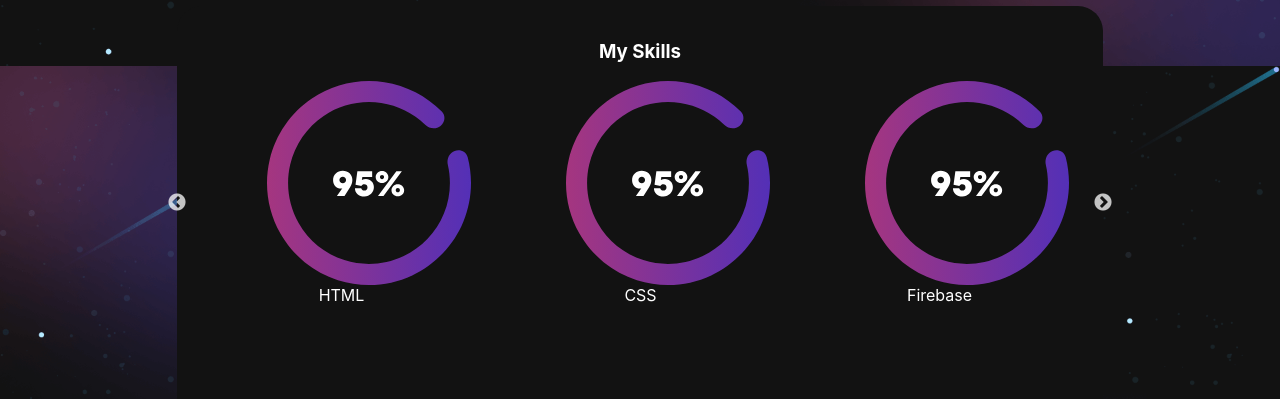
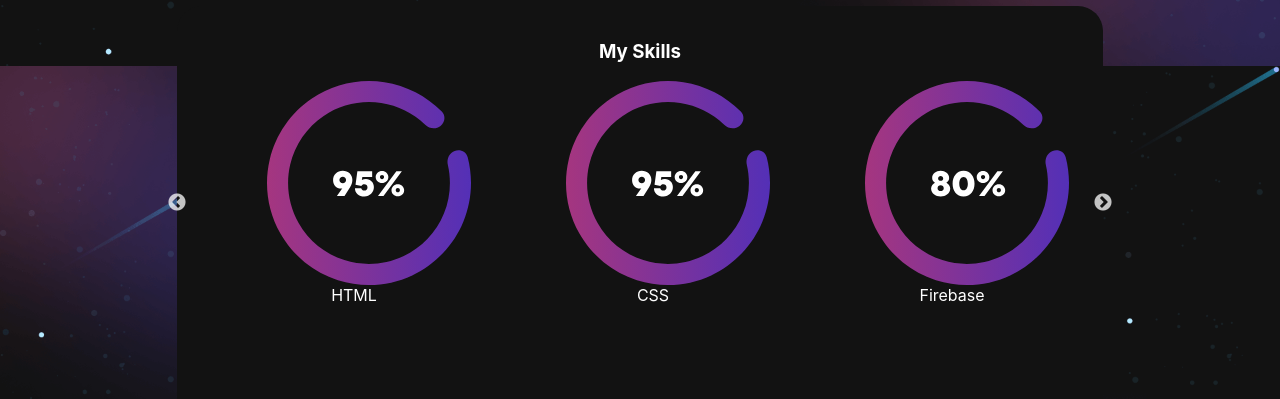
Before and after one commit to rawand1998/portofilio, a React (Create React App) app: page / in a window 1280 px wide. Shown: the part 702-1101 px from the top of the page. Built offline with nearby package versions, Linux system fonts and the light colour scheme.

Commit message:
fix skills name

```diff
--- a/src/components/Skills.jsx
+++ b/src/components/Skills.jsx
@@ -14,11 +14,11 @@ function Skills() {
     slidesToScroll: 1,
   };
   const slider = [
-    { name: "ReactJs", img: meter1 },
+    { name: "ReactJs", img: meter3 },
     { name: "HTML", img: meter1 },
     { name: "CSS", img: meter1 },
-    { name: "Firebase", img: meter1 },
-    { name: "Redux & Redux toolkit", img: meter1 },
+    { name: "Firebase", img: meter2 },
+    { name: "Redux & Redux toolkit", img: meter3 },
     { name: "Java Script", img: meter1 },
     { name: "Figma", img: meter1 },
     { name: "Material Ui", img: meter1 },
@@ -32,7 +32,7 @@ function Skills() {
           {slider.map(({ img, name }) => (
             <div key={name} className="slider_client">
               <img src={img} alt="not found" />
-              <span>{name}</span>
+              <span className="skills_name">{name}</span>
             </div>
           ))}
         </Slider>
--- a/src/styles/skills.css
+++ b/src/styles/skills.css
@@ -22,3 +22,8 @@
   background-size: cover;
   background-repeat: no-repeat;
 }
+
+.skills_name{
+  padding-left: 25px;
+  padding-top: 25px;
+}
```
